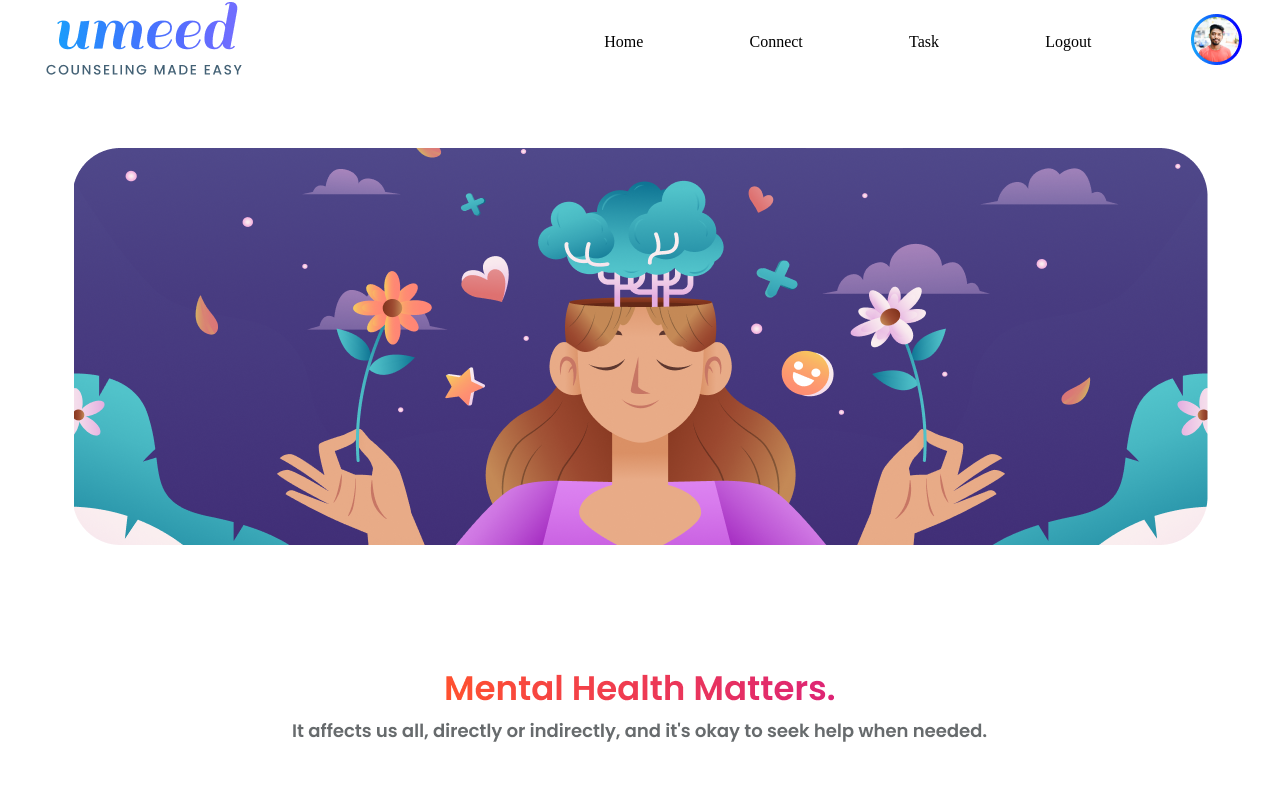
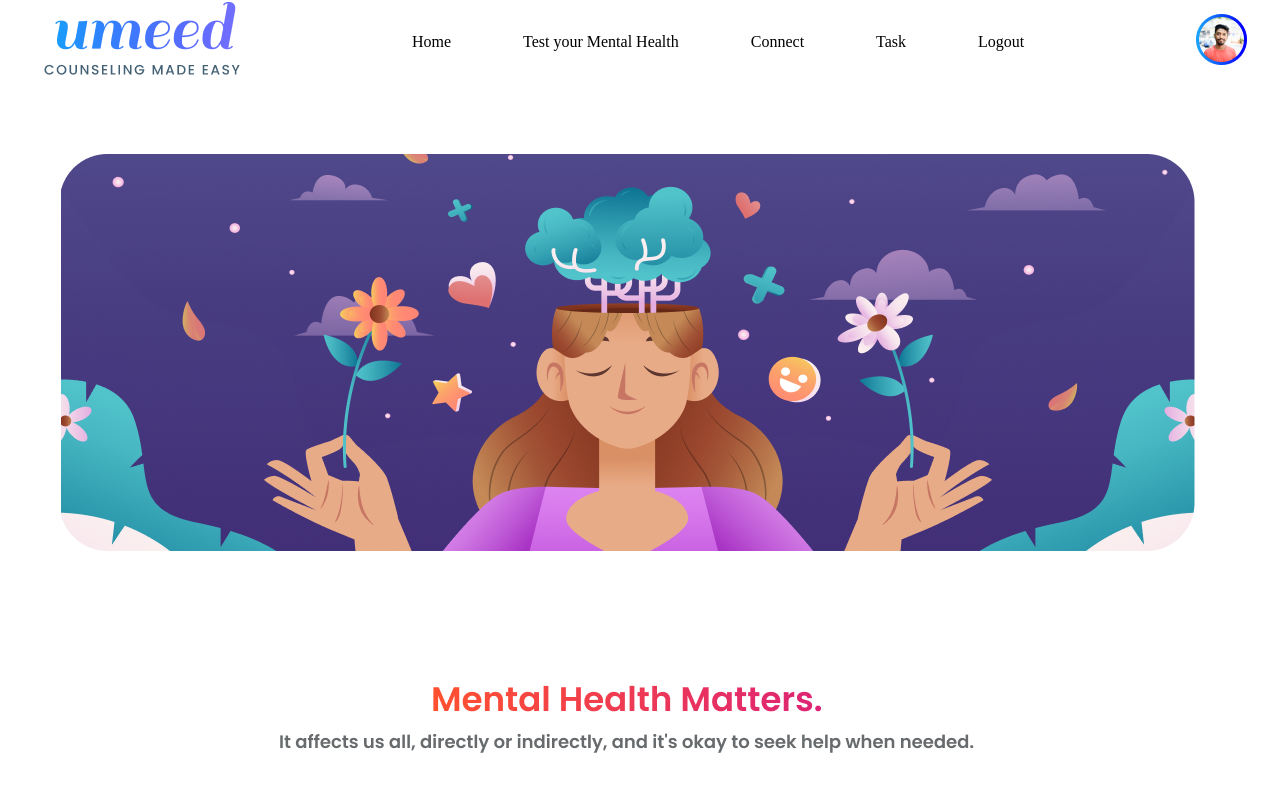
Before and after one commit to BhaveshAnandpara/ummeed, a React (Vite) app in the folder ummeed/: page /student in a window 1280 px wide. Shown: the top 800 px of the page. Built offline with nearby package versions, Linux system fonts and the light colour scheme.

Commit message:
Header updated

```diff
--- a/ummeed/src/App.css
+++ b/ummeed/src/App.css
@@ -1,4 +1,3 @@
 #root{
-    padding-right: 3%;
-    padding-left: 3%;
+    width: 98%;
 }
--- a/ummeed/src/App.jsx
+++ b/ummeed/src/App.jsx
@@ -10,6 +10,7 @@ import Analytics from './pages/InstituteDashboard/Analytics'
 import RoomPage from './pages/StudentDashboard/Room'
 import BookSlot from './pages/StudentDashboard/BookSlot/BookSlot'
 import '../src/App.css'
+import Assessment from './pages/StudentDashboard/Assessment'
 export default function App() {
   return (
 
@@ -25,6 +26,7 @@ export default function App() {
           <Route path='/student/' element={ <Home/> } />
           <Route path='/student/home' element={ <Home/> } />
           <Route path='/student/Connects' element={ <Connects/> } />
+          <Route path='/student/assesment' element={ <Assessment/> } />
           <Route path='/student/Connect' element={ <Connect/> } />
           <Route path='/student/BookSlot' element={ <BookSlot/> } />
 
--- a/ummeed/src/Components/Header/Header.css
+++ b/ummeed/src/Components/Header/Header.css
@@ -1,26 +1,26 @@
 
 .NavContainer{
     display: flex;
-    width: 100%;
+    justify-content: space-between;
+    align-items: center;
+    flex-direction: row;
+    width: 94%;
     position: fixed;
     z-index: 10;
     margin-top: -0.7%;
     background-color: white;
-    align-items: center;
-    flex-direction: row;
-    /* padding-left: 1%; */
-    padding-right: 1%;
+    padding: 0px 36px;
     align-content: stretch;
 }
 .NavElements{
     display: flex;
-    margin-left: 20%;
+    /* margin-left: 20%; */
 }
 .NavElements>a{
-    margin-left: 63%;
+    margin: 0px 36px;
 }
 .ProfileImg{
-    margin-left: 41%;
+    /* margin-left: 41%; */
 
 }
 .NavElements>a{
--- a/ummeed/src/Components/Header/Header.jsx
+++ b/ummeed/src/Components/Header/Header.jsx
@@ -12,6 +12,7 @@ export default function Header() {
     const navigate = useNavigate()
 
     return (
+
         <div className='NavContainer'>
             <div className="UmeedName">
                 <img src={UmeedLogo} alt="My Image" />
@@ -19,6 +20,8 @@ export default function Header() {
             <div className="NavElements">
 
                     <a className='NavHome Home' href='' onClick={() => navigate('/student/Home')} ><p>Home</p></a>
+
+                    <a className='NavConnect Connect' href='' onClick={() => navigate('/student/assesment')} ><p>Test your Mental Health</p></a>
 
 
                     <a className='NavConnect Connect' href='' onClick={() => navigate('/student/Connects')} ><p>Connect</p></a>
--- /dev/null
+++ b/ummeed/src/pages/StudentDashboard/Assessment.jsx
@@ -0,0 +1,7 @@
+import React from 'react'
+
+export default function Assessment() {
+  return (
+    <div>Assessment</div>
+  )
+}
```
